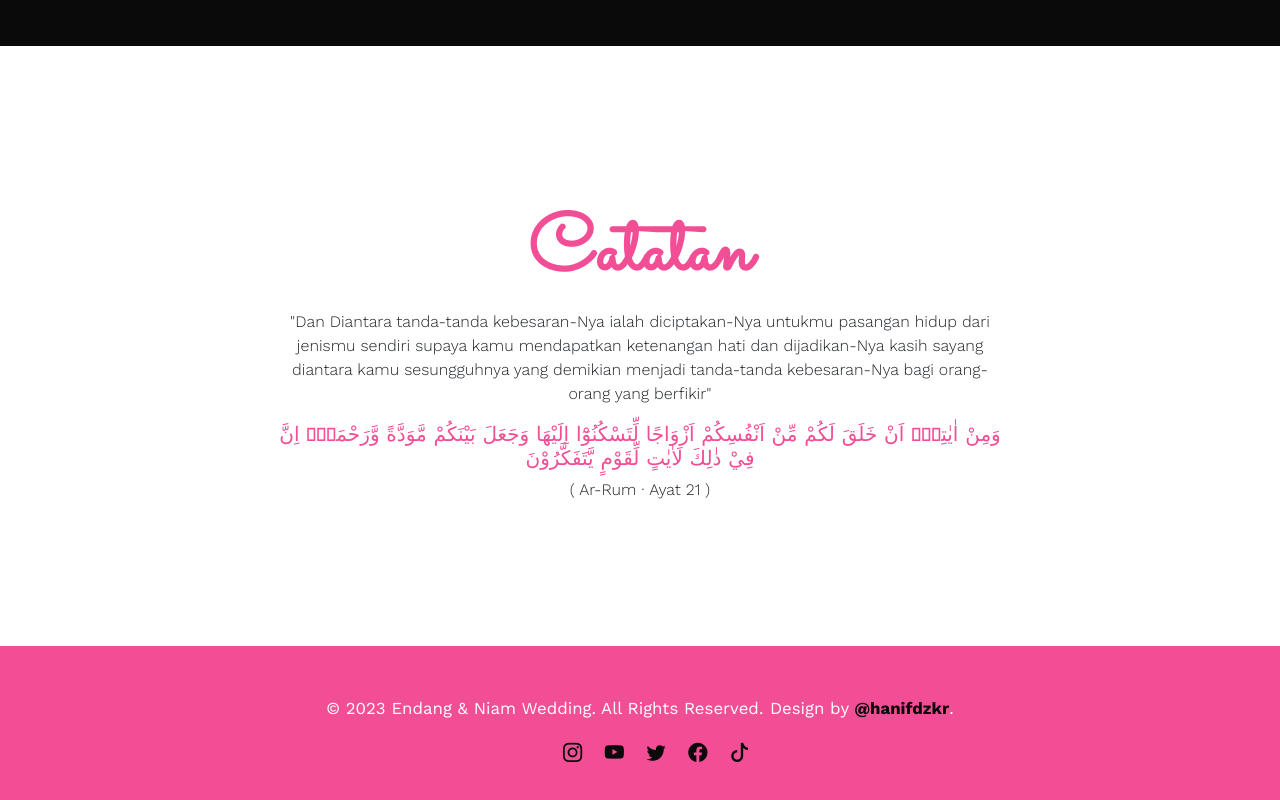
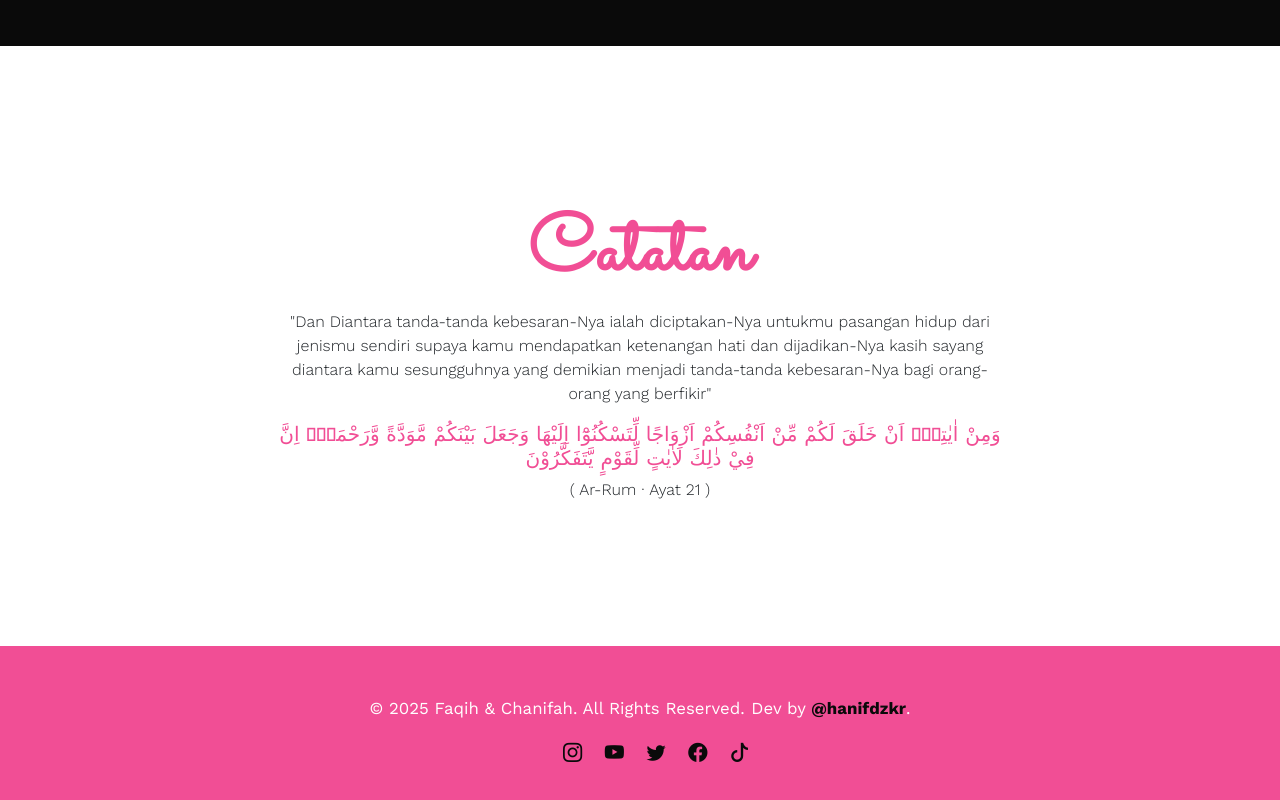
Before and after one commit to Hanifdeveloper123/Faqih-Chanifah, a plain HTML site: page index.html in a window 1280 px wide. Shown: the part 5960-6760 px from the top of the page. Drawn offline with nearby package versions, Linux system fonts and the light colour scheme; some packages are replaced by stand-ins of ours; a script that the page names is missing.

Commit message:
wedding fakih chanifah fix

```diff
--- a/index.html
+++ b/index.html
@@ -354,8 +354,8 @@
     <div class="container">
       <div class="row">
         <div class="col text-center">
-          <small class="block">&copy; 2023 Endang & Niam Wedding. All Rights Reserved.</small>
-          <small class="block">Design by <a href="https://instagram.com/Faqihgalih">@hanifdzkr</a>.</small>
+          <small class="block">&copy; 2025 Faqih & Chanifah. All Rights Reserved.</small>
+          <small class="block">Dev by <a href="https://instagram.com/Faqihgalih">@hanifdzkr</a>.</small>
 
           <ul class="mt-3">
             <li><a href="#"><i class="bi bi-instagram"></i></a></li>
```
